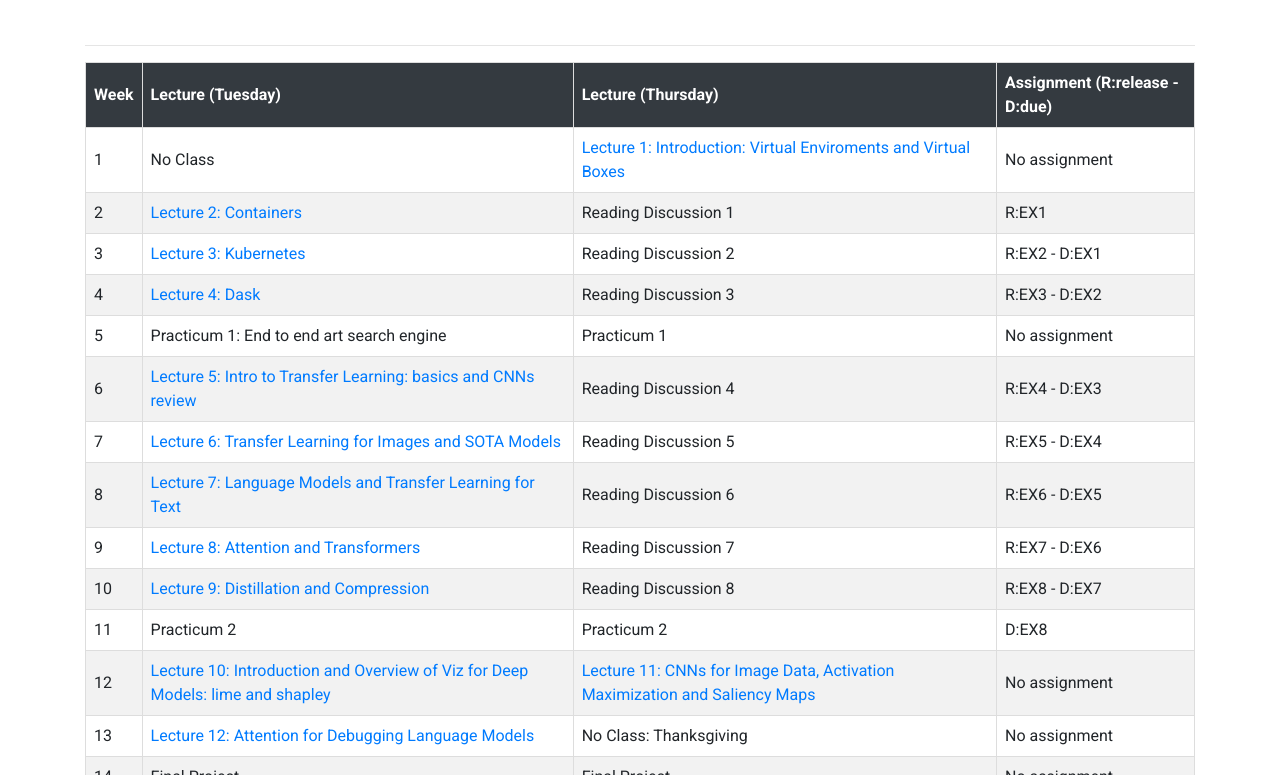
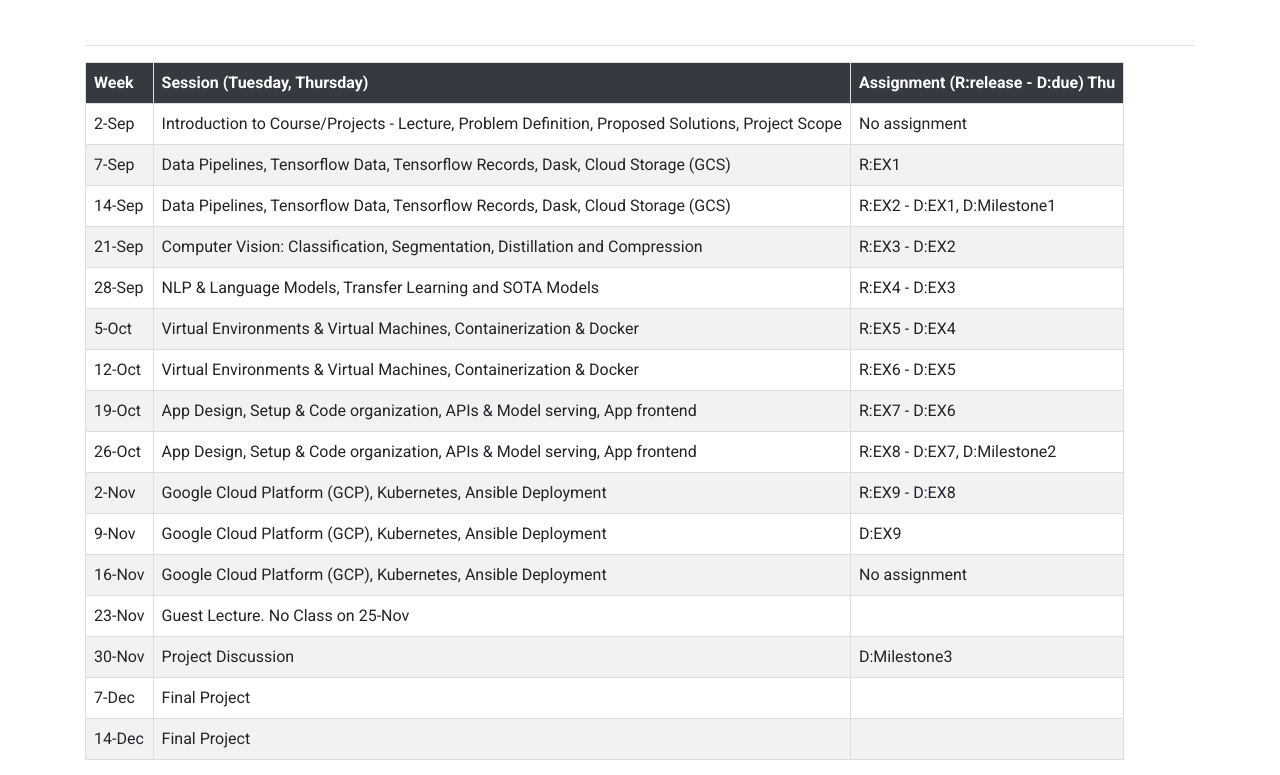
Before and after one commit to Harvard-IACS/2021-AC215, a plain HTML site: page docs/pages/schedule.html in a window 1280 px wide. Shown: the part 177-952 px from the top of the page. Drawn offline with nearby package versions, Linux system fonts and the light colour scheme.

Commit message:
schedule update

```diff
--- a/docs/pages/schedule.html
+++ b/docs/pages/schedule.html
@@ -135,101 +135,90 @@
 <thead>
 <tr>
 <th>Week</th>
-<th>Lecture (Tuesday)</th>
-<th>Lecture (Thursday)</th>
-<th>Assignment (R:release - D:due)</th>
+<th>Session (Tuesday, Thursday)</th>
+<th>Assignment (R:release - D:due) Thu</th>
 </tr>
 </thead>
 <tbody>
 <tr>
-<td>1</td>
-<td>No Class</td>
-<td><a href="../lectures/lecture1/">Lecture 1: Introduction: Virtual Enviroments and Virtual Boxes</a></td>
+<td>2-Sep</td>
+<td>Introduction to Course/Projects - Lecture, Problem Definition, Proposed Solutions, Project Scope</td>
 <td>No assignment</td>
 </tr>
 <tr>
-<td>2</td>
-<td><a href="../lectures/lecture2/">Lecture 2: Containers</a></td>
-<td>Reading Discussion 1</td>
+<td>7-Sep</td>
+<td>Data Pipelines, Tensorflow Data, Tensorflow Records, Dask, Cloud Storage (GCS)</td>
 <td>R:EX1</td>
 </tr>
 <tr>
-<td>3</td>
-<td><a href="../lectures/lecture3/">Lecture 3: Kubernetes</a></td>
-<td>Reading Discussion 2</td>
-<td>R:EX2 - D:EX1</td>
+<td>14-Sep</td>
+<td>Data Pipelines, Tensorflow Data, Tensorflow Records, Dask, Cloud Storage (GCS)</td>
+<td>R:EX2 - D:EX1, D:Milestone1</td>
 </tr>
 <tr>
-<td>4</td>
-<td><a href="../lectures/lecture4/">Lecture 4: Dask</a></td>
-<td>Reading Discussion 3</td>
+<td>21-Sep</td>
+<td>Computer Vision: Classification, Segmentation, Distillation and Compression</td>
 <td>R:EX3 - D:EX2</td>
 </tr>
 <tr>
-<td>5</td>
-<td>Practicum 1: End to end art search engine</td>
-<td>Practicum 1</td>
+<td>28-Sep</td>
+<td>NLP &amp; Language Models, Transfer Learning and SOTA Models</td>
+<td>R:EX4 - D:EX3</td>
+</tr>
+<tr>
+<td>5-Oct</td>
+<td>Virtual Environments &amp; Virtual Machines, Containerization &amp; Docker</td>
+<td>R:EX5 - D:EX4</td>
+</tr>
+<tr>
+<td>12-Oct</td>
+<td>Virtual Environments &amp; Virtual Machines, Containerization &amp; Docker</td>
+<td>R:EX6 - D:EX5</td>
+</tr>
+<tr>
+<td>19-Oct</td>
+<td>App Design, Setup &amp; Code organization, APIs &amp; Model serving, App frontend</td>
+<td>R:EX7 - D:EX6</td>
+</tr>
+<tr>
+<td>26-Oct</td>
+<td>App Design, Setup &amp; Code organization, APIs &amp; Model serving, App frontend</td>
+<td>R:EX8 - D:EX7, D:Milestone2</td>
+</tr>
+<tr>
+<td>2-Nov</td>
+<td>Google Cloud Platform (GCP), Kubernetes, Ansible Deployment</td>
+<td>R:EX9 - D:EX8</td>
+</tr>
+<tr>
+<td>9-Nov</td>
+<td>Google Cloud Platform (GCP), Kubernetes, Ansible Deployment</td>
+<td>D:EX9</td>
+</tr>
+<tr>
+<td>16-Nov</td>
+<td>Google Cloud Platform (GCP), Kubernetes, Ansible Deployment</td>
 <td>No assignment</td>
 </tr>
 <tr>
-<td>6</td>
-<td><a href="../lectures/lecture5/">Lecture 5: Intro to Transfer Learning: basics and CNNs review</a></td>
-<td>Reading Discussion 4</td>
-<td>R:EX4 - D:EX3</td>
+<td>23-Nov</td>
+<td>Guest Lecture.  No Class on 25-Nov</td>
+<td></td>
 </tr>
 <tr>
-<td>7</td>
-<td><a href="../lectures/lecture6/">Lecture 6: Transfer Learning for Images and SOTA Models</a></td>
-<td>Reading Discussion 5</td>
-<td>R:EX5 - D:EX4</td>
+<td>30-Nov</td>
+<td>Project Discussion</td>
+<td>D:Milestone3</td>
 </tr>
 <tr>
-<td>8</td>
-<td><a href="../lectures/lecture7/">Lecture 7: Language Models and Transfer Learning for Text</a></td>
-<td>Reading Discussion 6</td>
-<td>R:EX6 - D:EX5</td>
+<td>7-Dec</td>
+<td>Final Project</td>
+<td></td>
 </tr>
 <tr>
-<td>9</td>
-<td><a href="../lectures/lecture8/">Lecture 8: Attention and Transformers</a></td>
-<td>Reading Discussion 7</td>
-<td>R:EX7 - D:EX6</td>
-</tr>
-<tr>
-<td>10</td>
-<td><a href="../lectures/lecture9/">Lecture 9: Distillation and Compression</a></td>
-<td>Reading Discussion 8</td>
-<td>R:EX8 - D:EX7</td>
-</tr>
-<tr>
-<td>11</td>
-<td>Practicum 2</td>
-<td>Practicum 2</td>
-<td>D:EX8</td>
-</tr>
-<tr>
-<td>12</td>
-<td><a href="../lectures/lecture10/">Lecture 10: Introduction and Overview of Viz for Deep Models: lime and shapley</a></td>
-<td><a href="../lectures/lecture11/">Lecture 11: CNNs for Image Data, Activation Maximization and Saliency Maps</a></td>
-<td>No assignment</td>
-</tr>
-<tr>
-<td>13</td>
-<td><a href="../lectures/lecture12/">Lecture 12: Attention for Debugging Language Models</a></td>
-<td>No Class: Thanksgiving</td>
-<td>No assignment</td>
-</tr>
-<tr>
-<td>14</td>
+<td>14-Dec</td>
 <td>Final Project</td>
-<td>Final Project</td>
-<td>No assignment</td>
-</tr>
-<tr>
-<td>14</td>
-<td>Final Project</td>
-<td>Final Project Presentation</td>
-<td>No assignment</td>
+<td></td>
 </tr>
 </tbody>
 </table>
```
Also changed, not shown: content/pages/schedule.csv (+17 -16 lines), docs/tipuesearch_content.js, 1 other file.
